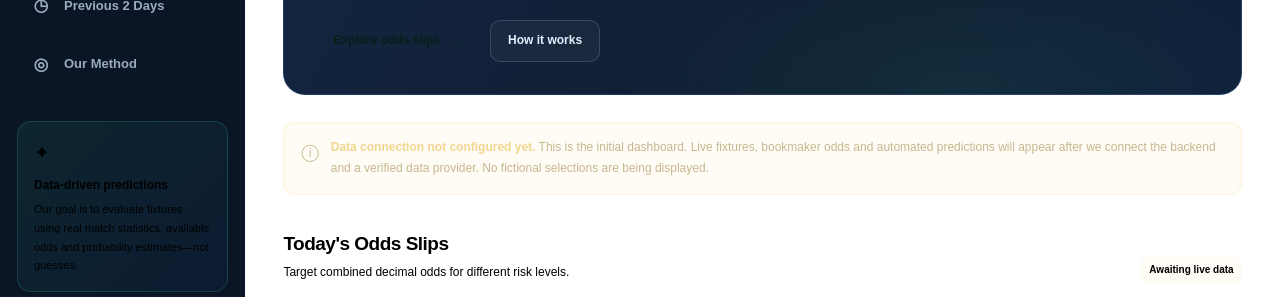
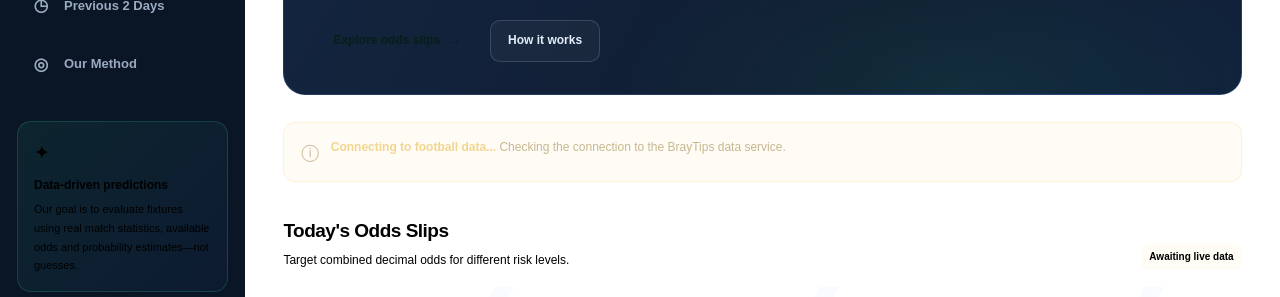
Before and after one commit to mushbrayden-pixel/braytips, a plain HTML site: page index.html in a window 1280 px wide. Shown: the part 502-799 px from the top of the page. Drawn offline with Linux system fonts and the light colour scheme.

Commit message:
Fix HTML formatting and structure

```diff
--- a/index.html
+++ b/index.html
@@ -101,17 +101,15 @@
         </div>
       </section>
 
-      <div class="notice" role="status">
-        <span class="notice-icon">ⓘ</span>
-        <div>
-          <strong>Data connection not configured yet.</strong>
-          <span>
-            This is the initial dashboard. Live fixtures, bookmaker odds and
-            automated predictions will appear after we connect the backend and
-            a verified data provider. No fictional selections are being displayed.
-          </span>
-        </div>
-      </div>
+<div class="notice" id="connection-notice" role="status">
+  <span class="notice-icon">ⓘ</span>
+  <div>
+    <strong id="connection-notice-title">Connecting to football data...</strong>
+    <span id="connection-notice-message">
+      Checking the connection to the BrayTips data service.
+    </span>
+  </div>
+</div>
 
       <section class="section" id="odds-slips">
         <div class="section-heading">
```
